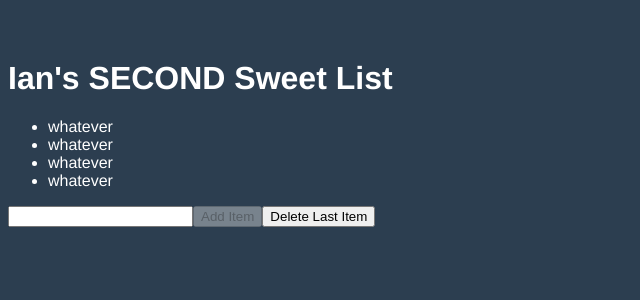
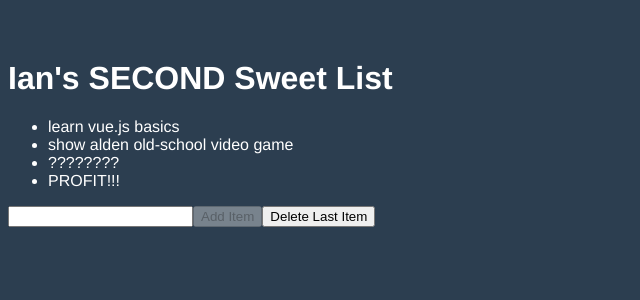
Before and after one commit to nastajus/vue-todo-app, a Vue app: page / in a window 1280 px wide. Shown: the top 300 px of the page, without its empty margins (0-640 px from the left). Built offline with nearby package versions, Linux system fonts and the light colour scheme.

Commit message:
pass in items to kids

```diff
--- a/src/components/TodoThing.vue
+++ b/src/components/TodoThing.vue
@@ -6,7 +6,7 @@
         <TodoItemThing
           v-for="item in items"
           :key="item.id"
-          text='whatever'
+          :text="item.text"
           />
         <!-- <li v-for="(item, index) in items" :key="index">{{ item }}</li> -->
       </ul>
@@ -38,12 +38,12 @@ export default {
     return {
       idIndex: 4,
       items: [
-        { id: 0, text: "learn vue.js basics" },
-        { id: 1, text: "show alden old-school video game" },
-        { id: 2, text: "????????" },
-        { id: 3, text: "PROFIT!!!" },
+        { id: 0, text: 'learn vue.js basics' },
+        { id: 1, text: 'show alden old-school video game' },
+        { id: 2, text: '????????' },
+        { id: 3, text: 'PROFIT!!!' },
       ],
-      newText: "",
+      newText: '',
     }
   },
 
```
